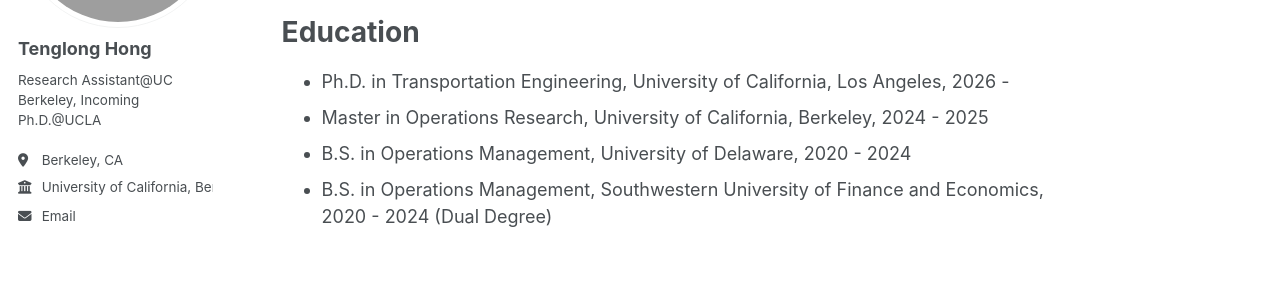
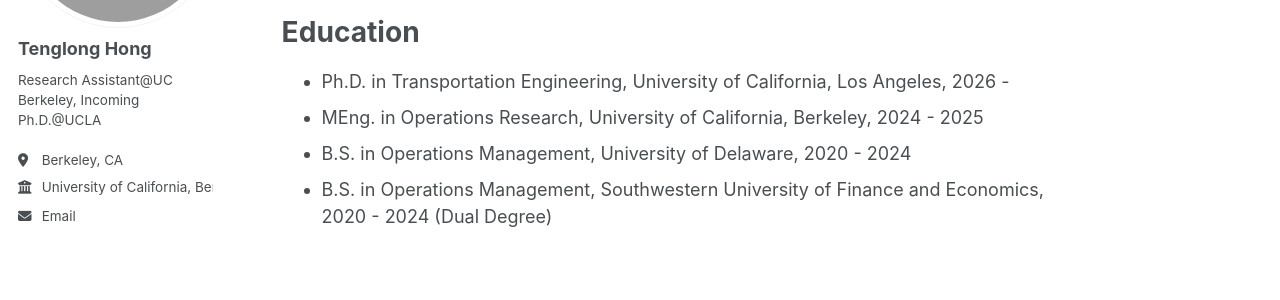
Before and after one commit to Tenglonghong/Tenglonghong.github.io, a Jekyll site: the page built from _pages/about.md, in a window 1280 px wide and 900 px high, scrolled down 549 px. Shown: the part 271-571 px from the top of the window. Built offline with Jekyll 4.4.1, drawn with Linux system fonts in a browser that asks for light colours; a script that is not in the unit is left out.

Commit message:
Update about page with personal information

```diff
--- a/_pages/about.md
+++ b/_pages/about.md
@@ -31,7 +31,7 @@ Currently, I am working as a research assistant in the IEOR department at UC Ber
 Education
 ======
 * Ph.D. in Transportation Engineering, University of California, Los Angeles, 2026 -
-* Master in Operations Research, University of California, Berkeley, 2024 - 2025
+* MEng. in Operations Research, University of California, Berkeley, 2024 - 2025
 * B.S. in Operations Management, University of Delaware, 2020 - 2024
 * B.S. in Operations Management, Southwestern University of Finance and Economics, 2020 - 2024 (Dual Degree)
 
```
